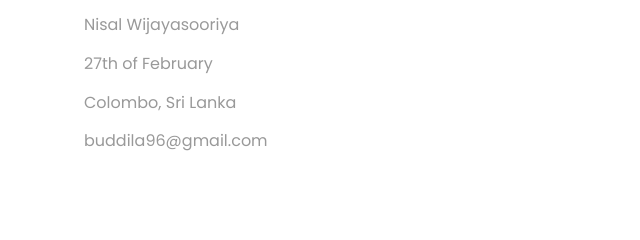
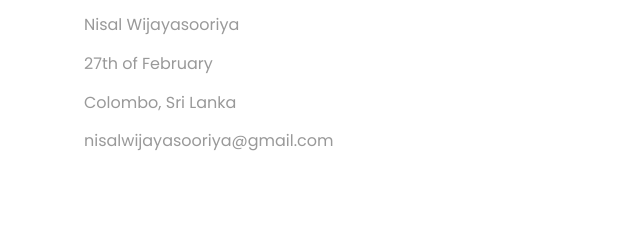
Before and after one commit to nisalwijayasooriya/nisalwijayasooriya.github.io, a plain HTML site: page index.html in a window 1280 px wide. Shown: the part 1020-1260 px from the top of the page, 639-1279 px from the left. Drawn offline with Linux system fonts and the light colour scheme; files whose address does not match are found by name.

Commit message:
Update index.html
change the email address

```diff
--- a/index.html
+++ b/index.html
@@ -95,7 +95,7 @@
                                     <li class="d-flex"><span>Name:</span> <span>Nisal Wijayasooriya</span></li>
                                     <li class="d-flex"><span>Date of birth:</span> <span>27th of February</span></li>
                                     <li class="d-flex"><span>Address:</span> <span>Colombo, Sri Lanka</span></li>
-                                    <li class="d-flex"><span>Email:</span> <span>buddila96@gmail.com</span></li>
+                                    <li class="d-flex"><span>Email:</span> <span>nisalwijayasooriya@gmail.com</span></li>
                                 </ul>
                             </div>
                         </div>
@@ -423,7 +423,7 @@
                                     <span class="icon-paper-plane"></span>
                                 </div>
                                 <h3 class="mb-4">Email Address</h3>
-                                <p><a href="mailto:buddila96@gmail.com">buddila96@gmail.com</a></p>
+                                <p><a href="mailto:buddila96@gmail.com">nisalwijayasooriya@gmail.com</a></p>
                             </div>
                         </div>
                         <div class="col-md-6 col-lg-3 d-flex ftco-animate">
@@ -467,7 +467,7 @@
                             <div class="block-23 mb-3">
                                 <ul>
                                     <li><span class="icon icon-map-marker"></span><span class="text">Colombo, Sri Lanka</span></li>
-                                    <li><a href="#"><span class="icon icon-envelope"></span><span class="text">buddila96@gmail.com</span></a></li>
+                                    <li><a href="#"><span class="icon icon-envelope"></span><span class="text">nisalwijayasooriya@gmail.com</span></a></li>
                                 </ul>
                             </div>
                         </div>
```
